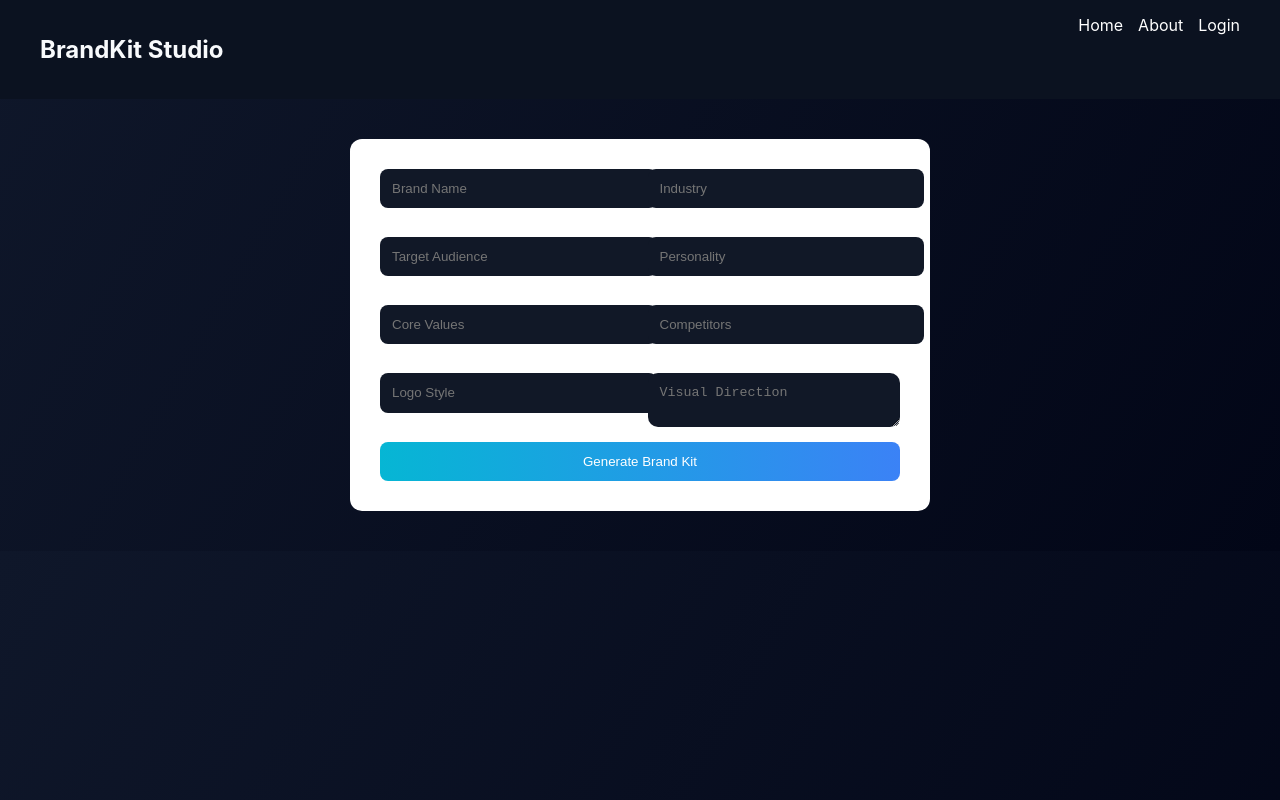
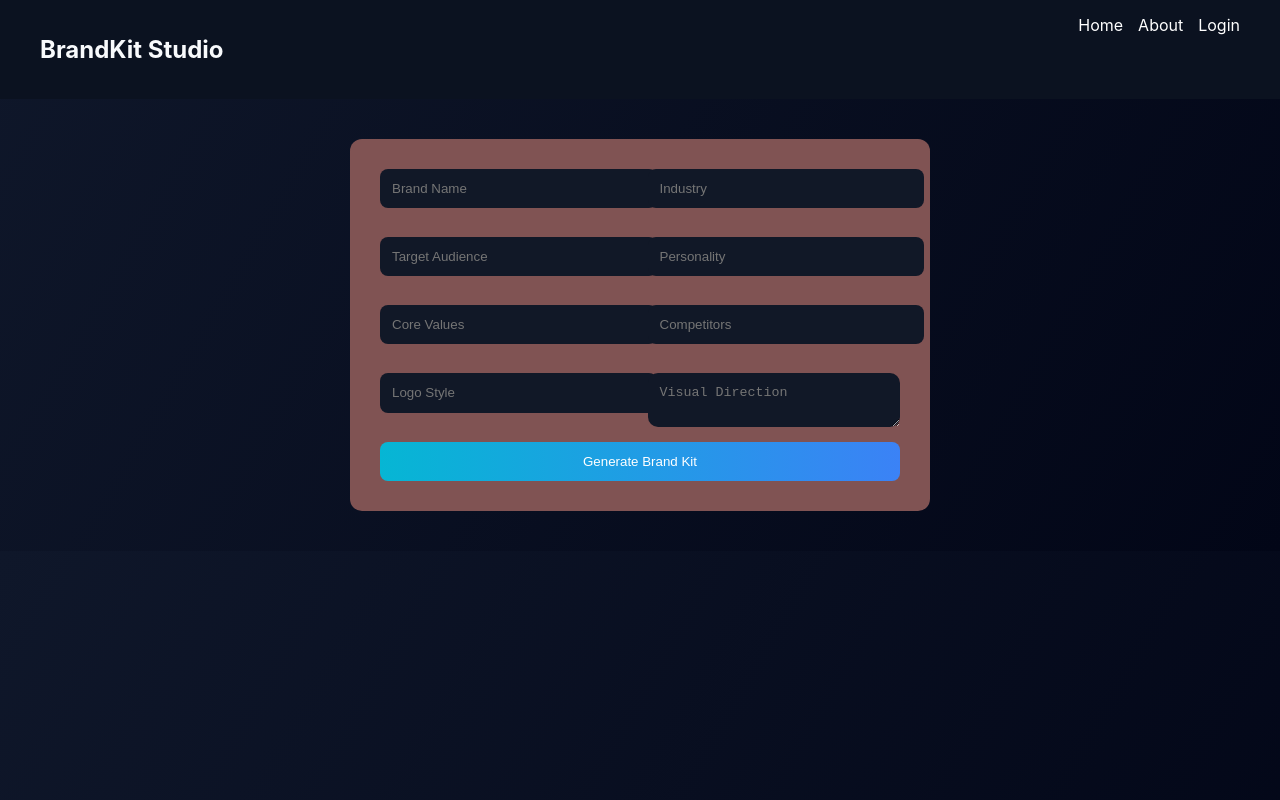
Before and after one commit to rahulsud7/brand-kit-frontend, a React (Create React App) app: page /generator in a window 1280 px wide. Built offline with nearby package versions, Linux system fonts and the light colour scheme.

Commit message:
improve brand kit generator

```diff
--- a/src/App.css
+++ b/src/App.css
@@ -701,7 +701,7 @@ textarea {
   max-width: 520px;
   margin: auto;
   padding: 30px;
-  background: white;
+  background: rgb(128, 83, 83);
   border-radius: 12px;
 }
 
@@ -796,7 +796,7 @@ select {
   font-size: 16px;
   font-weight: 600;
 
-  color: white;
+  color: rgb(107, 82, 82);
 
   background: linear-gradient(
     90deg,
```
